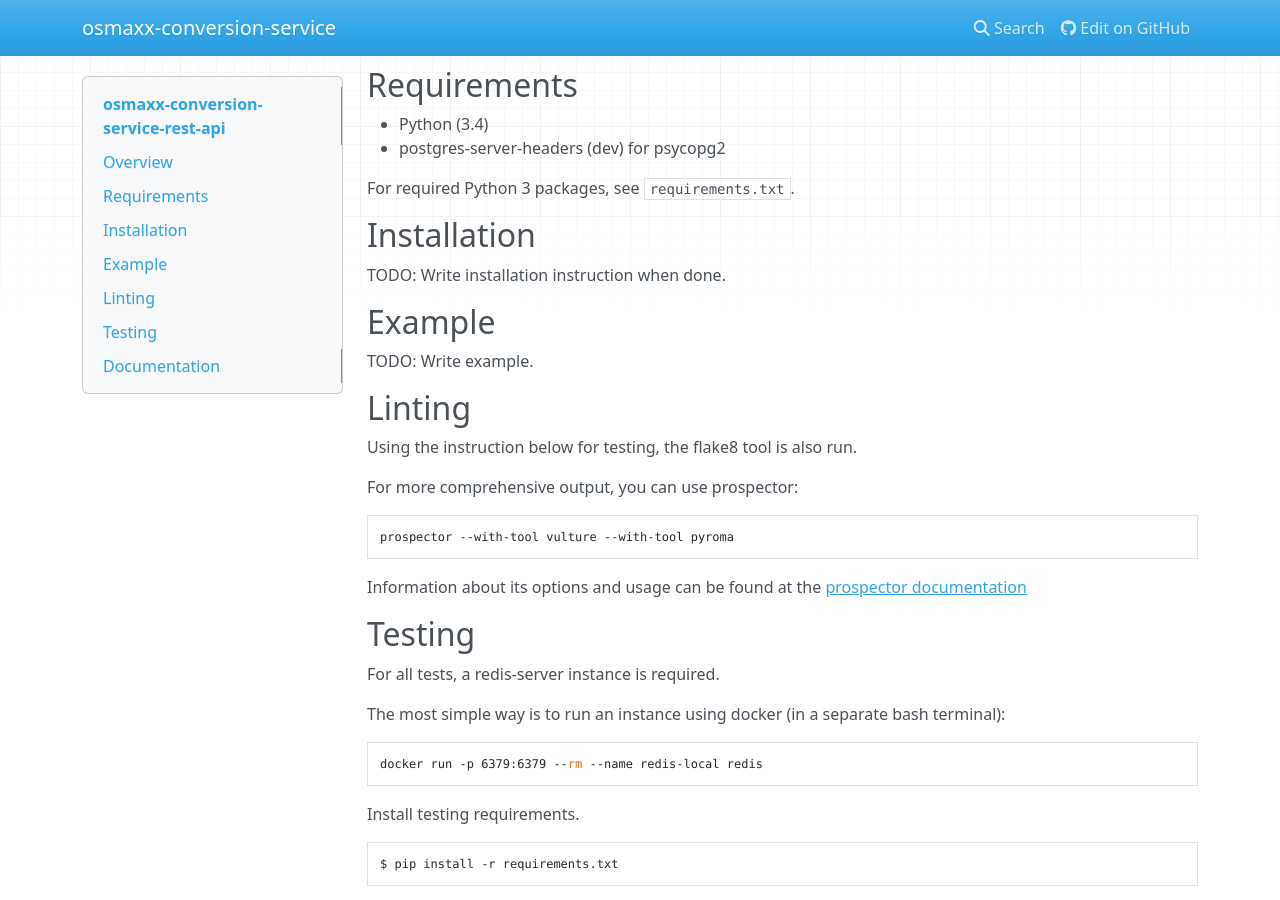
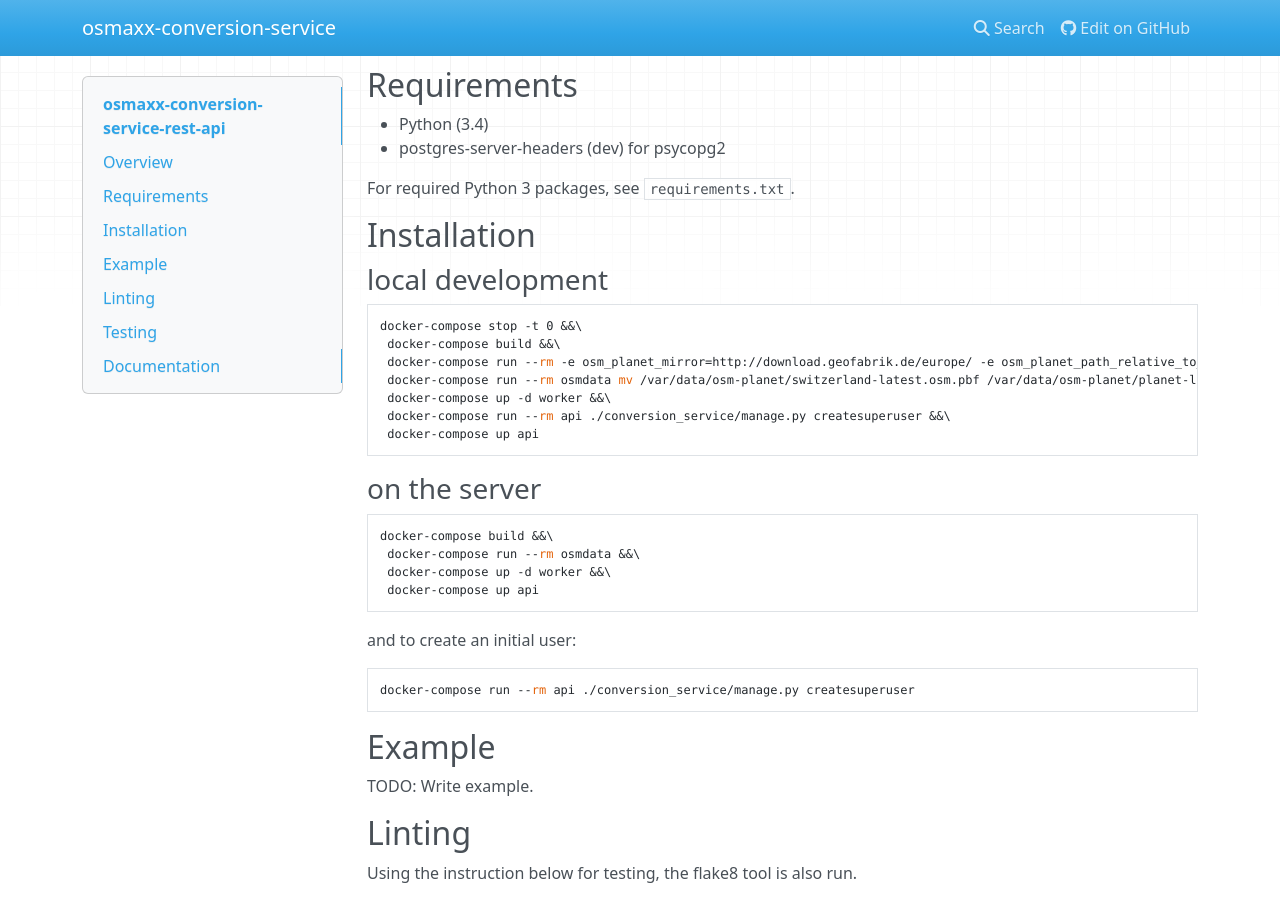
Before and after one commit to geometalab/osmaxx, an MkDocs documentation site: the page built from docs/index.md, in a window 1280 px wide and 900 px high, scrolled down 325 px. Built offline with MkDocs 1.6.1, drawn with Linux system fonts in a browser that asks for light colours; nearby versions of some CDN libraries.

Commit message:
make use of the docker-osm-planet

````diff
--- a/common-services.yml
+++ b/common-services.yml
@@ -21,6 +21,8 @@
 
     # shared result dir
     - OSMAXX_CONVERSION_SERVICE_RESULT_DIR=/data/results
+    # shared pbf world file
+    - OSMAXX_CONVERSION_SERVICE_PBF_WORLD_FILE_PATH=/var/data/osm-planet/planet-latest.osm.pbf
 
     # Logging
     - PYTHONUNBUFFERED=non-empty-string
--- a/docker-compose.yml
+++ b/docker-compose.yml
@@ -3,6 +3,12 @@
   command: echo true
   volumes:
     - /data/results
+    - /var/data/osm-planet
+
+osmdata:
+  image: geometalab/osm-planet
+  volumes_from:
+    - data
 
 rqdashboard:
   build: rq-dashboard
--- a/docs/index.md
+++ b/docs/index.md
@@ -28,7 +28,32 @@
 
 ## Installation
 
-TODO: Write installation instruction when done.
+### local development
+
+```bash
+docker-compose stop -t 0 &&\
+ docker-compose build &&\
+ docker-compose run --rm -e osm_planet_mirror=http://download.geofabrik.de/europe/ -e osm_planet_path_relative_to_mirror=switzerland-latest.osm.pbf osmdata &&\
+ docker-compose run --rm osmdata mv /var/data/osm-planet/switzerland-latest.osm.pbf /var/data/osm-planet/planet-latest.osm.pbf &&\
+ docker-compose up -d worker &&\
+ docker-compose run --rm api ./conversion_service/manage.py createsuperuser &&\
+ docker-compose up api
+```
+
+### on the server
+
+```bash
+docker-compose build &&\
+ docker-compose run --rm osmdata &&\
+ docker-compose up -d worker &&\
+ docker-compose up api
+```
+
+and to create an initial user:
+
+```bash
+docker-compose run --rm api ./conversion_service/manage.py createsuperuser
+```
 
 ## Example
 
````
Also changed, not shown: 3 other files.
